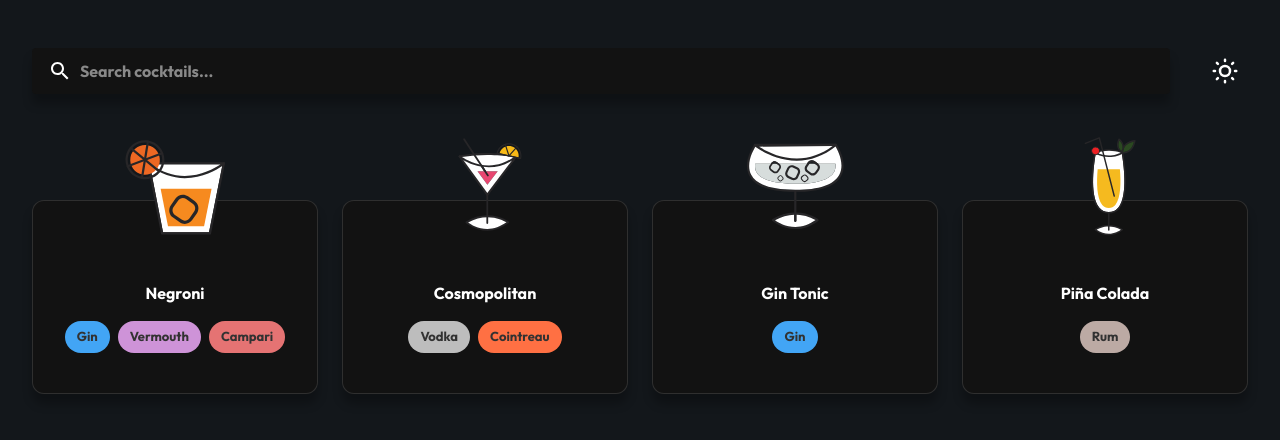
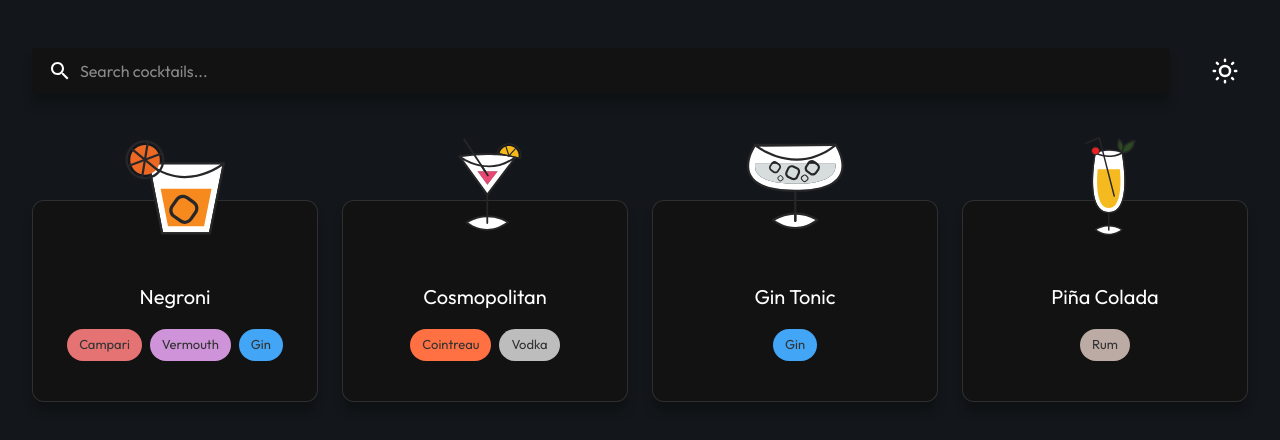
Before and after one commit to DanielaArgumanis/cocktail-dex, a React (Vite) app: page / in a window 1280 px wide. Shown: the top 440 px of the page. Built offline with nearby package versions, Linux system fonts and the light colour scheme.

Commit message:
💥 NEW: Create modal

```diff
--- a/src/App.css
+++ b/src/App.css
@@ -1,10 +1,10 @@
 @font-face {
   font-family: 'Outfit';
-  src: url('/fonts/Outfit-Regular.ttf') format('truetype');
+  src: url('/fonts/Outfit-Light.ttf') format('truetype');
   font-weight: normal;
 
-  font-weight: 700;
-  src: url('/fonts/Outfit-Bold.ttf') format('truetype');
+  font-weight: bold;
+  src: url('/fonts/Outfit-Regular.ttf') format('truetype');
 }
 
 * {
--- a/src/common/Icons/index.tsx
+++ b/src/common/Icons/index.tsx
@@ -3,7 +3,7 @@ export { default as CosmopolitanIcon } from './cosmopolitan.svg?react';
 export { default as GinTonicIcon } from './gin-tonic.svg?react';
 export { default as MoonIcon } from './moon-icon.svg?react';
 export { default as NegroniIcon } from './negroni.svg?react';
-export { default as PinaColada } from './pina-colada.svg?react';
+export { default as PinaColadaIcon } from './pina-colada.svg?react';
 export { default as SunIcon } from './sun-icon.svg?react';
 
 // @MUI
--- a/src/components/Cocktails/CocktailCard.tsx
+++ b/src/components/Cocktails/CocktailCard.tsx
@@ -1,4 +1,4 @@
-import React from "react";
+import { useState } from "react";
 
 // @Components
 import Chip from "@theme/Chip";
@@ -8,23 +8,23 @@ import { Box, Card, CardContent, Grid, Typography } from "@mui/material";
 
 // @Types
 import { LiquorColors } from "@theme/Theme.types";
+import CocktailModal from "./CocktailModal";
+import { CocktailCardProps } from "./Cocktail.types";
 
-type CocktailCardProps = {
-    name: string;
-    liquorList: string[];
-    svg: React.ReactNode;
-}
 
-const CocktailCard = ({name, liquorList, svg}: CocktailCardProps) => {
+const CocktailCard = (props: CocktailCardProps) => {
+    const [isOpen, setIsOpen] = useState(false);
+    const {name, liquorList, svg: SvgIcon} = props;
+
     return  <Grid item lg={3} md={4} sm={6} xs={12} sx={{display: 'flex', justifyContent: 'center', position:'relative',  marginTop: '50px', '& svg': {
         position: 'absolute',
         top: '-40px'
     }}}>
-    {svg}
-        <Card variant="outlined" sx={{borderRadius: '12px', width: '100%',
+    <SvgIcon height={100} width={100}/>
+        <Card onClick={()=>setIsOpen(true)} variant="outlined" sx={{borderRadius: '12px', width: '100%',
     boxShadow: 'rgba(0,0,0,0.25) 0 10px 10px',}}>
         <CardContent sx={{textAlign: 'center'}}>
-        <Typography marginTop={8}>{name}</Typography>
+            <Typography marginTop={8} variant="h6" fontWeight='bold'>{name}</Typography>
             <Box sx={{display: 'flex', gap: 1, justifyContent: 'center', marginY: 2}}>
                 {
                     liquorList.map((liquor)=> <Chip key={liquor} label={liquor} chipColor={liquor.toLowerCase() as keyof LiquorColors}/>)
@@ -32,6 +32,7 @@ const CocktailCard = ({name, liquorList, svg}: CocktailCardProps) => {
             </Box>
         </CardContent>
         </Card>
+        <CocktailModal {...props} isOpen={isOpen} setIsOpen={setIsOpen}/>
     </Grid>
 }
 
--- a/src/components/Cocktails/CocktailList.tsx
+++ b/src/components/Cocktails/CocktailList.tsx
@@ -2,7 +2,7 @@
 import CocktailCard from "./CocktailCard";
 
 // @Icons
-import { CosmopolitanIcon, GinTonicIcon, NegroniIcon, PinaColada } from "@icons";
+import { CosmopolitanIcon, GinTonicIcon, NegroniIcon, PinaColadaIcon } from "@icons";
 
 // @MUI
 import { Grid } from "@mui/material";
@@ -10,23 +10,36 @@ import { Grid } from "@mui/material";
 const cocktails = [
     {
         name: 'Negroni',
-        liquorList: ['Gin', 'Vermouth', 'Campari'],
-        svg: <NegroniIcon height={100} width={100}/>
+        liquorList: ['Campari', 'Vermouth',  'Gin'],
+        svg: NegroniIcon,
+        recipe: 'Stir the ingredients in a glass with ice. Use orange peel as garnish.',
+        ingredients: [
+            '1 oz gin',
+            '1 oz campari',
+            '1 oz sweet vermouth',
+            'Orange peel'
+        ]
     },
     {
         name: 'Cosmopolitan',
-        liquorList: ['Vodka', 'Cointreau'],
-        svg: <CosmopolitanIcon height={100} width={100}/>
+        liquorList: ['Cointreau', 'Vodka'],
+        svg: CosmopolitanIcon,
+        recipe: 'Place ingredients in a shaker and shake with ice for 10 seconds. Strain into a chilled cocktail glass. Use orange peel as garnish.',
+        ingredients: ['2 oz vodka', '2 oz cointreau', '1/2 oz lemon juice', '1 oz cranberry juice', 'Orange peel']
     },
     {
         name: 'Gin Tonic',
         liquorList: ['Gin'],
-        svg: <GinTonicIcon height={100} width={100}/>
+        svg: GinTonicIcon,
+        recipe: '',
+        ingredients: []
     },
     {
         name: 'Piña Colada',
         liquorList: ['Rum'],
-        svg: <PinaColada height={100} width={100}/>
+        svg: PinaColadaIcon,
+        recipe: '',
+        ingredients: []
     },
 ]
 
--- /dev/null
+++ b/src/components/Cocktails/CocktailModal.tsx
@@ -0,0 +1,63 @@
+// @MUI
+import { Box, List, ListItem, ListItemText, Modal, Typography } from "@mui/material"
+
+// @Types
+import { CocktailCardProps } from "./Cocktail.types";
+import { LiquorColors } from "@theme/Theme.types";
+import Chip from "@theme/Chip";
+
+const style = {
+    position: 'absolute',
+    top: '50%',
+    left: '50%',
+    transform: 'translate(-50%, -50%)',
+    width: 400,
+    bgcolor: 'background.paper',
+    border: '2px solid #000',
+    boxShadow: 24,
+    paddingY: 4,
+    paddingX: 8,
+    display: 'flex',
+    flexDirection: 'column',
+    alignItems:'center',
+    borderRadius: '12px'
+  };
+
+const CocktailModal = ({name, liquorList, svg: SvgIcon, isOpen, setIsOpen, recipe, ingredients}: CocktailCardProps & {isOpen: boolean, setIsOpen: (isOpen: boolean)=> void}) => {
+    return  <Modal
+        open={isOpen}
+        onClick={(e) => e.stopPropagation()}
+        onClose={()=>setIsOpen(false)}
+        aria-labelledby="modal-modal-title"
+        aria-describedby="modal-modal-description"
+    >
+        <Box sx={{...style, borderColor: `liquor.${liquorList[0].toLowerCase() as keyof LiquorColors}`}}>
+            <SvgIcon height={100} width={100}/>
+            <Typography id="modal-modal-title" variant="h6" color="text.primary">
+            {name}
+            </Typography>
+
+        <Box sx={{display: 'flex', gap: 1, justifyContent: 'center', marginY: 2}}>
+            {
+                liquorList.map((liquor)=> <Chip key={liquor} label={liquor} chipColor={liquor.toLowerCase() as keyof LiquorColors}/>)
+            }
+            </Box>
+            <List dense disablePadding>
+            {
+                ingredients.map((ingredient)=>
+                <ListItem disablePadding>
+                    <ListItemText
+                    primary={ingredient}
+                    sx={{color: 'text.primary', textAlign: 'center'}}
+                    />
+              </ListItem>)
+            }
+            </List>
+        <Typography sx={{ mt: 2 }} variant="body2" textAlign='center' color="text.primary">
+       {recipe}
+        </Typography>
+    </Box>
+        </Modal>
+}
+
+export default CocktailModal;
```
Also changed, not shown: src/components/Cocktails/Cocktail.types.ts (added, +9 -0 lines), public/fonts/Outfit-Light.ttf (added). Lines whose indentation alone changed are shown as unchanged.
